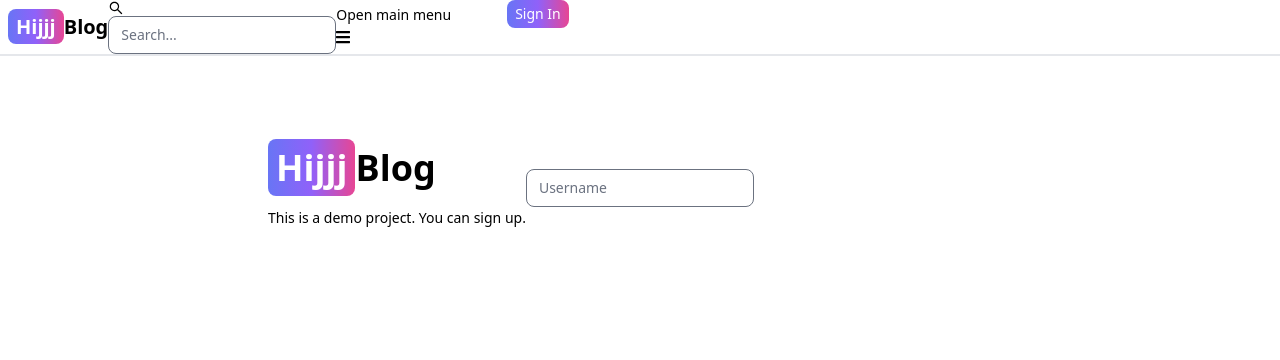
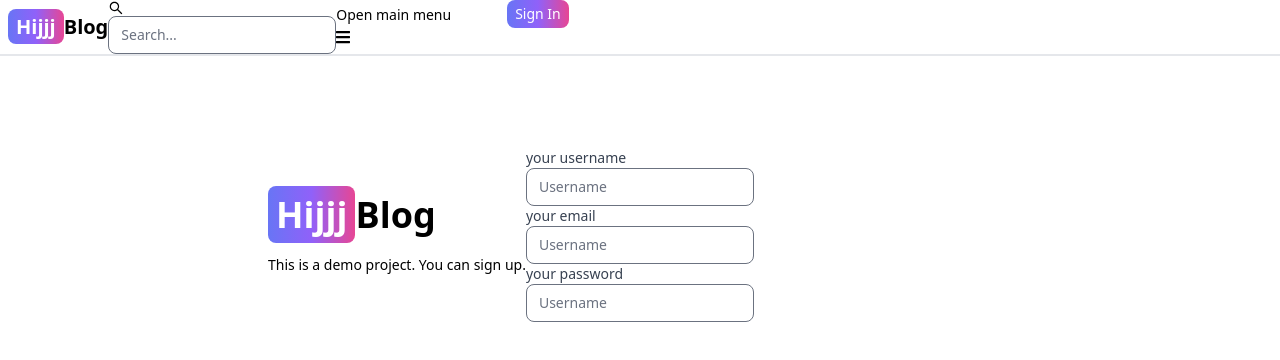
Before and after one commit to eliffvural/MERN-blog, a React (Vite) app in the folder client/: page /sign-up in a window 1280 px wide. Shown: the top 360 px of the page. Built offline with nearby package versions, Linux system fonts and the light colour scheme.

Commit message:
"Added email and password fields to SignUp form"

```diff
--- a/client/src/pages/SignUp.jsx
+++ b/client/src/pages/SignUp.jsx
@@ -22,9 +22,20 @@ export default function SignUp() {
          <div>
           <form>
             <div>
-              <Label className="block text-sm font-medium text-gray-700 dark:text-gray-200" />
+              <Label value="your username" className="block text-sm font-medium text-gray-700 dark:text-gray-200" />
               <TextInput type="text" placeholder="Username" id="username"/>
             </div>
+
+            <div>
+              <Label value="your email" className="block text-sm font-medium text-gray-700 dark:text-gray-200" />
+              <TextInput type="text" placeholder="Username" id="username"/>
+            </div>
+
+            <div>
+              <Label value="your password" className="block text-sm font-medium text-gray-700 dark:text-gray-200" />
+              <TextInput type="text" placeholder="Username" id="username"/>
+            </div>
+
 
           </form>
          </div>
```
